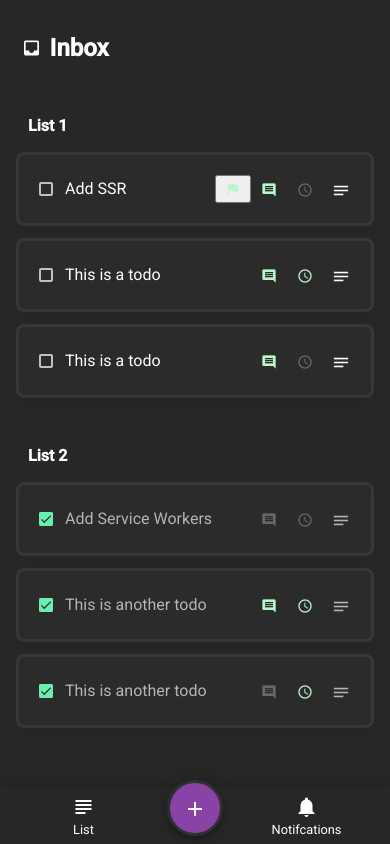
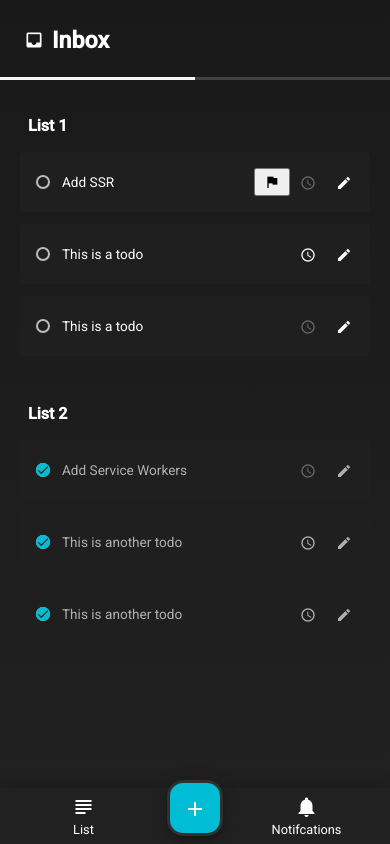
Before and after one commit to wintersteve/todo, an Angular app: page / in a window 390 px wide. Built offline with nearby package versions, Linux system fonts and the light colour scheme.

Commit message:
redesign mobile

```diff
--- a/src/app/app.component.scss
+++ b/src/app/app.component.scss
@@ -45,6 +45,6 @@
 	}
 	.main {
 		width: 100%;
-		background: #272727;
+		background: linear-gradient(to top, #212121, #191919);
 	}
 }
--- a/src/app/bottom-menu/bottom-menu.component.scss
+++ b/src/app/bottom-menu/bottom-menu.component.scss
@@ -8,7 +8,7 @@
 	justify-content: space-evenly;
 	align-items: center;
 	width: 100%;
-	background: #272727;
+	background: #212121;
 	box-shadow: 0 0 20px rgba(0, 0, 0, 0.2);
 }
 
@@ -19,6 +19,8 @@
 	display: flex;
 	align-items: center;
 	justify-content: center;
+	border-radius: 1rem;
+	background-color: #00bcd4 !important;
 }
 
 .col {
--- a/src/app/details/details.component.scss
+++ b/src/app/details/details.component.scss
@@ -14,6 +14,7 @@
 	box-shadow: -10px 0 20px rgba(0, 0, 0, 0.1);
 	overflow: hidden;
 	animation: slide-in 0.15s ease;
+	z-index: 99;
 }
 
 .form-field {
--- a/src/app/header/header.component.scss
+++ b/src/app/header/header.component.scss
@@ -31,13 +31,14 @@
 
 @media screen and (max-width: map-get($breakpoints, 's' )) {
 	.wrapper {
-		margin: 1rem 1.1rem;
+		margin: 0;
+		padding: 1.5rem;
+		position: relative;
 	}
 
 	.title {
-		font-size: 1.5rem;
-		margin-top: 1rem;
-		margin-left: 0.25rem;
+		font-size: 1.45rem;
+		margin: 0;
 	}
 
 	// .mobile-menu {
@@ -45,6 +46,10 @@
 	// }
 
 	.progress-bar {
-		display: none;
+		position: absolute;
+		bottom: 0;
+		z-index: 99;
+		left: 0;
+		width: 100%;
 	}
 }
--- a/src/app/progress-bar/progress-bar.component.scss
+++ b/src/app/progress-bar/progress-bar.component.scss
@@ -1,5 +1,5 @@
 @import '../../scss/variables';
 
 .wrapper {
-	height: 5px;
+	height: 3px;
 }
--- a/src/app/todos/todo/todo.component.html
+++ b/src/app/todos/todo/todo.component.html
@@ -12,7 +12,7 @@
 			[checked]="todo.done"
 			[(ngModel)]="todo.done"
 			(ngModelChange)="clicked.emit(todo.id)"
-			><span class="todo-title">{{ todo.title }}</span>
+			><span class="title">{{ todo.title }}</span>
 		</mat-checkbox>
 
 		<button *ngIf="todo.urgent" class="icon">
@@ -20,14 +20,14 @@
 				matListIcon
 				aria-hidden="false"
 				aria-label="Urgent todo"
-				color="primary"
+				color="#f7f7f7"
 				class="urgent"
 			>
 				flag</mat-icon
 			>
 		</button>
 
-		<button
+		<!-- <button
 			mat-button
 			[ngClass]="{
 				icon: true,
@@ -40,12 +40,12 @@
 				matListIcon
 				aria-hidden="false"
 				aria-label="Urgent todo"
-				color="primary"
+				color="#f7f7f7"
 				[ngClass]="{ notes: true, hide: !todo.notes }"
 			>
 				comment</mat-icon
 			>
-		</button>
+		</button> -->
 
 		<button
 			mat-button
@@ -63,7 +63,7 @@
 				matListIcon
 				aria-hidden="false"
 				aria-label="Urgent todo"
-				color="primary"
+				color="#f7f7f7"
 				[ngClass]="{ clock: true, hide: !todo.doneUntil }"
 			>
 				schedule</mat-icon
@@ -82,7 +82,7 @@
 				aria-hidden="false"
 				aria-label="list options"
 			>
-				notes</mat-icon
+				edit</mat-icon
 			>
 		</button>
 	</mat-list-item>
--- a/src/app/todos/todo/todo.component.scss
+++ b/src/app/todos/todo/todo.component.scss
@@ -8,7 +8,10 @@
 
 .item {
 	user-select: none;
-	border-bottom: 1px solid rgba(255, 255, 255, 0.06);
+}
+
+.title {
+	font-size: 0.85rem;
 }
 
 .checkbox[ng-reflect-checked='true'] {
@@ -59,12 +62,12 @@
 	.item {
 		width: auto;
 		height: auto !important;
+		-webkit-user-select: none;
+		-moz-user-select: none;
 		user-select: none;
-		margin: 0.75rem 1rem;
-		background-color: #2b2b2b;
-		border-radius: 0.5rem;
-		border: 3px solid rgba(255, 255, 255, 0.06);
-		box-shadow: 0 5px 10px rgba(0, 0, 0, 0.05);
+		margin: 0.75rem 1.25rem;
+		background-color: #1f1f1f;
+		border-radius: 0.25rem;
 		box-sizing: border-box;
 		overflow: hidden;
 	}
@@ -83,15 +86,11 @@
 
 		& .clock,
 		.notes,
-		.urgent {
+		.urgent,
+		.edit {
 			font-size: 16px;
 			width: 16px;
 			height: 16px;
 		}
-		& .edit {
-			font-size: 19px;
-			width: 19px;
-			height: 19px;
-		}
 	}
 }
--- a/src/scss/_mat-override.scss
+++ b/src/scss/_mat-override.scss
@@ -13,7 +13,7 @@
 
 // Progress Bar Fill
 .mat-progress-bar-fill::after {
-	background-color: #b9f6ca;
+	background-color: #f7f7f7;
 }
 
 // Checkbox
@@ -21,6 +21,15 @@
 	margin-right: 12px !important;
 	height: 14px !important;
 	width: 14px !important;
+}
+
+.mat-checkbox-frame {
+	border-radius: 50rem !important;
+}
+
+.mat-checkbox-checked.mat-accent .mat-checkbox-background {
+	background-color: #00bcd4;
+	border-radius: 50rem;
 }
 
 .mat-form-field-appearance-legacy .mat-form-field-underline {
@@ -65,6 +74,6 @@ textarea.mat-input-element {
 @media screen and (max-width: map-get($breakpoints, 's' )) {
 	.mat-list-base .mat-list-item .mat-list-item-content,
 	.mat-list-base .mat-list-option .mat-list-item-content {
-		padding: 1rem 4px !important;
+		padding: 0.75rem 0 !important;
 	}
 }
```
Also changed, not shown: src/manifest.webmanifest.
